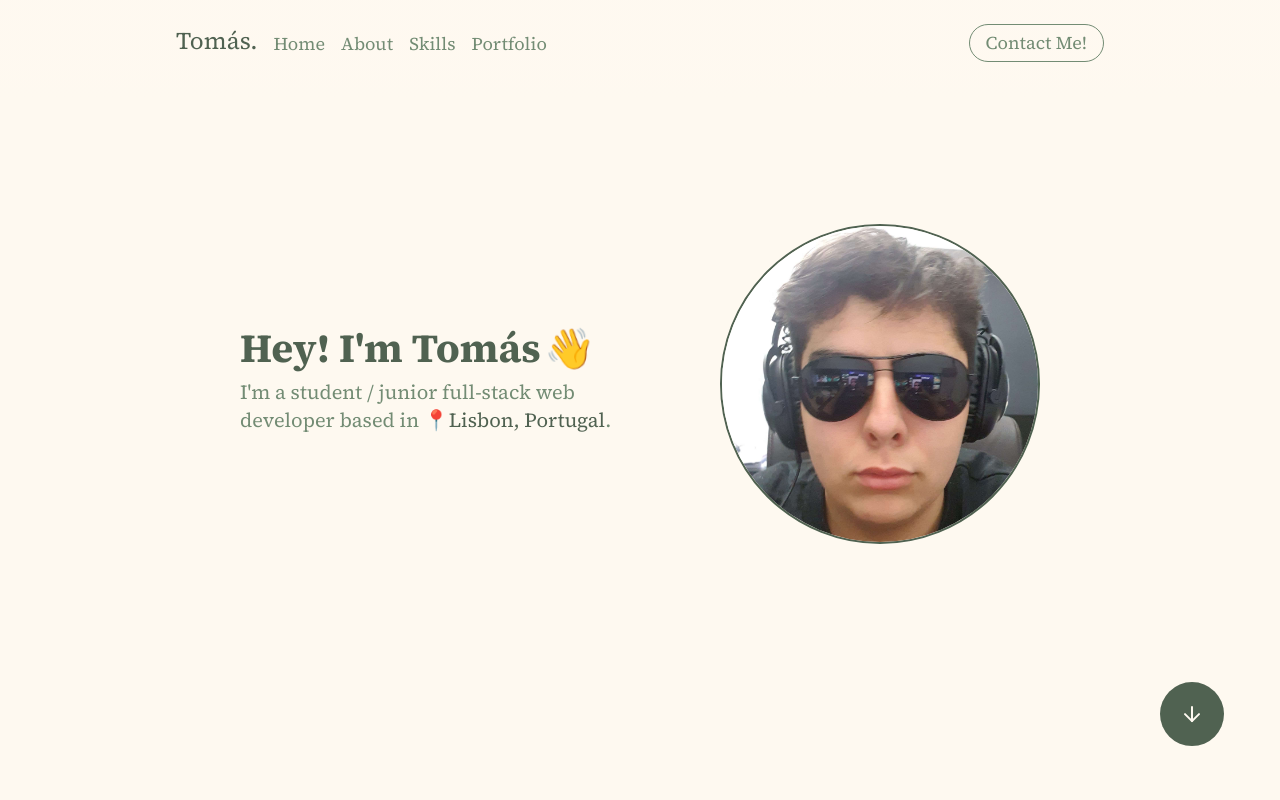
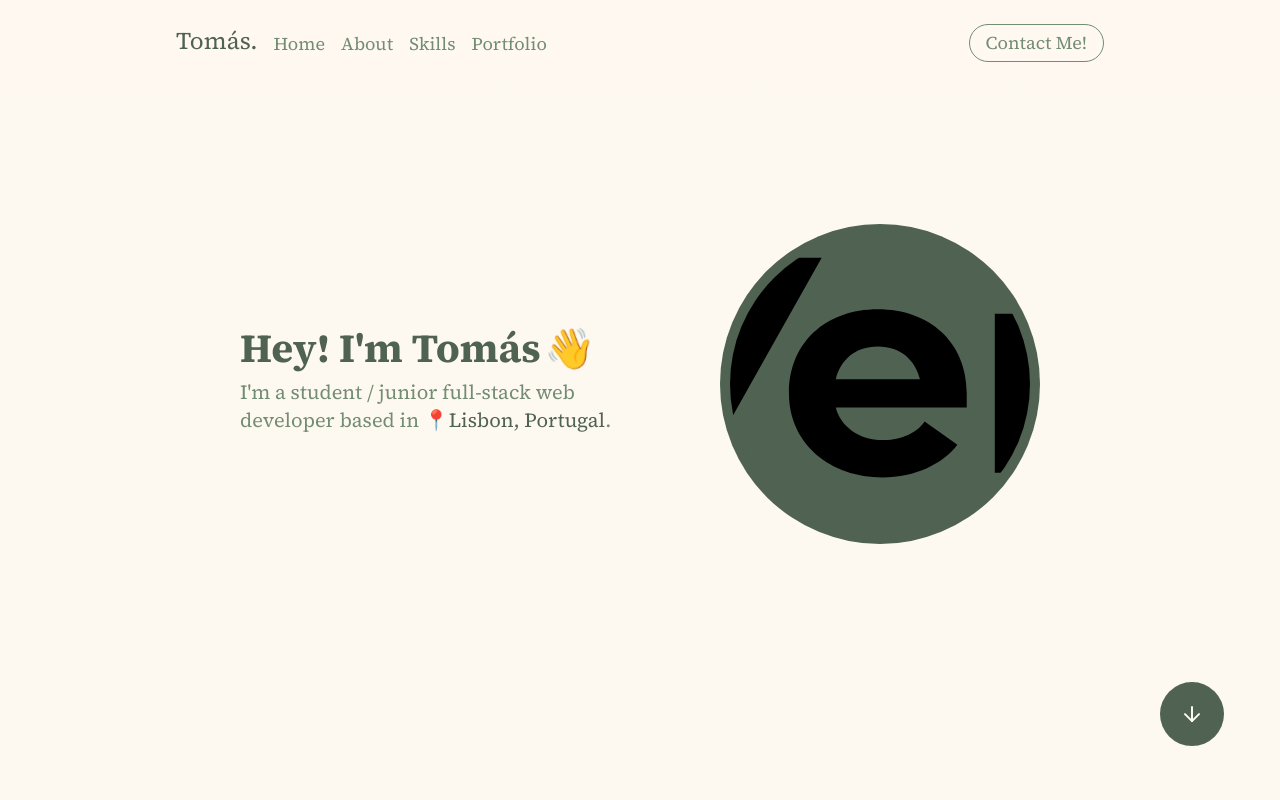
Before and after one commit to Tomas2043/portfolio, a Next.js app: page / in a window 1280 px wide. Shown: the top 800 px of the page. Built offline with nearby package versions, Linux system fonts and the light colour scheme.

Commit message:
Removed Image

```diff
--- a/app/page.tsx
+++ b/app/page.tsx
@@ -55,12 +55,17 @@ export default function Home() {
             </motion.div>
           </div>
           <div className="flex items-center justify-end">
-            <motion.img
-              src="/foto.jpg"
-              className="rounded-full size-80 object-cover border-2 border-primary"
-              initial={{ x: 100, opacity: 0 }}
-              animate={{ x: 0, opacity: 1 }}
-            />
+            <motion.div
+              initial={{ opacity: 0 }}
+              animate={{ opacity: 1 }}
+              transition={{ duration: 0.2 }}
+              className="rounded-full size-80 p-2 bg-primary"
+            >
+              <img
+                src="/vercel.svg"
+                className="rounded-full size-full object-cover border-2 border-primary"
+              />
+            </motion.div>
           </div>
         </section>
         <section className="bg-primary mt-80" id="about-me">
```
